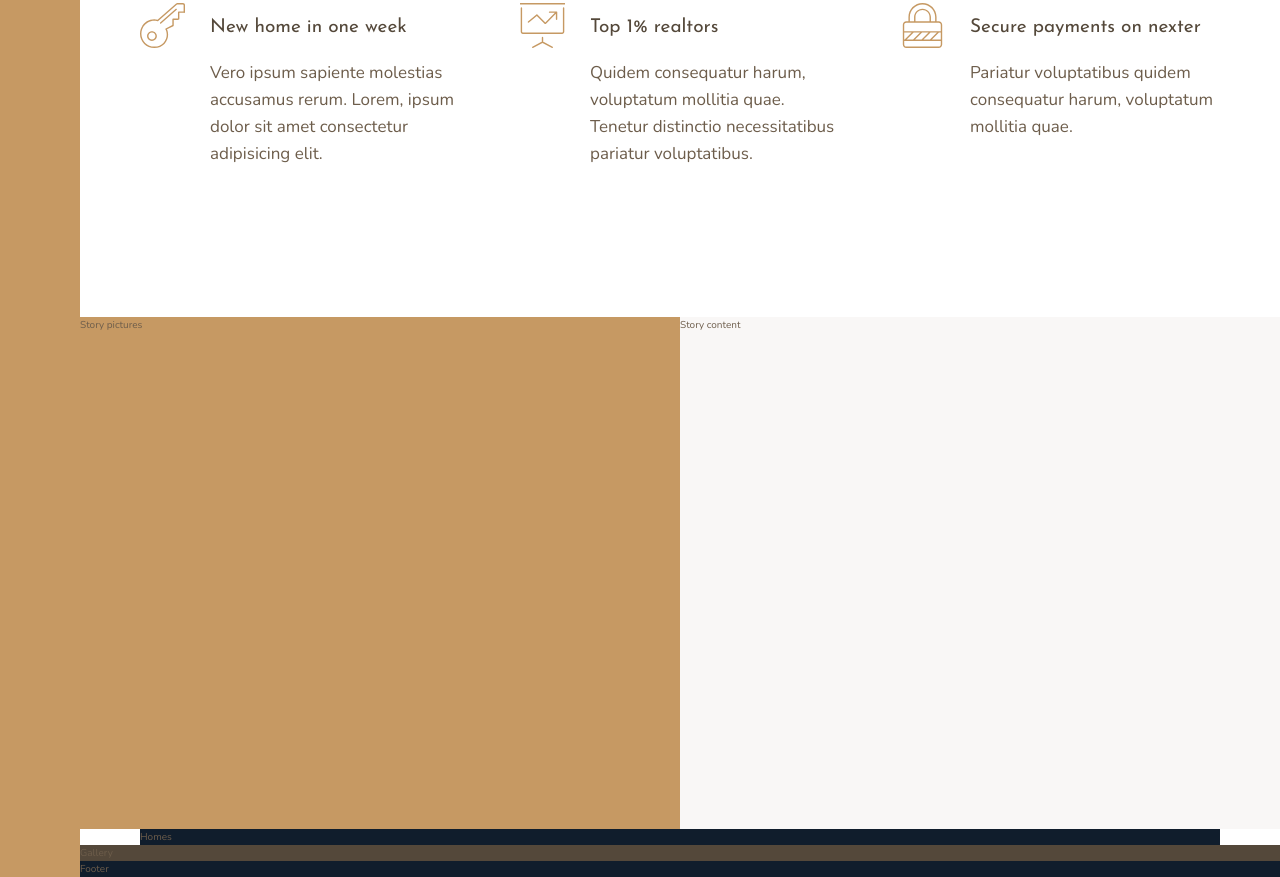
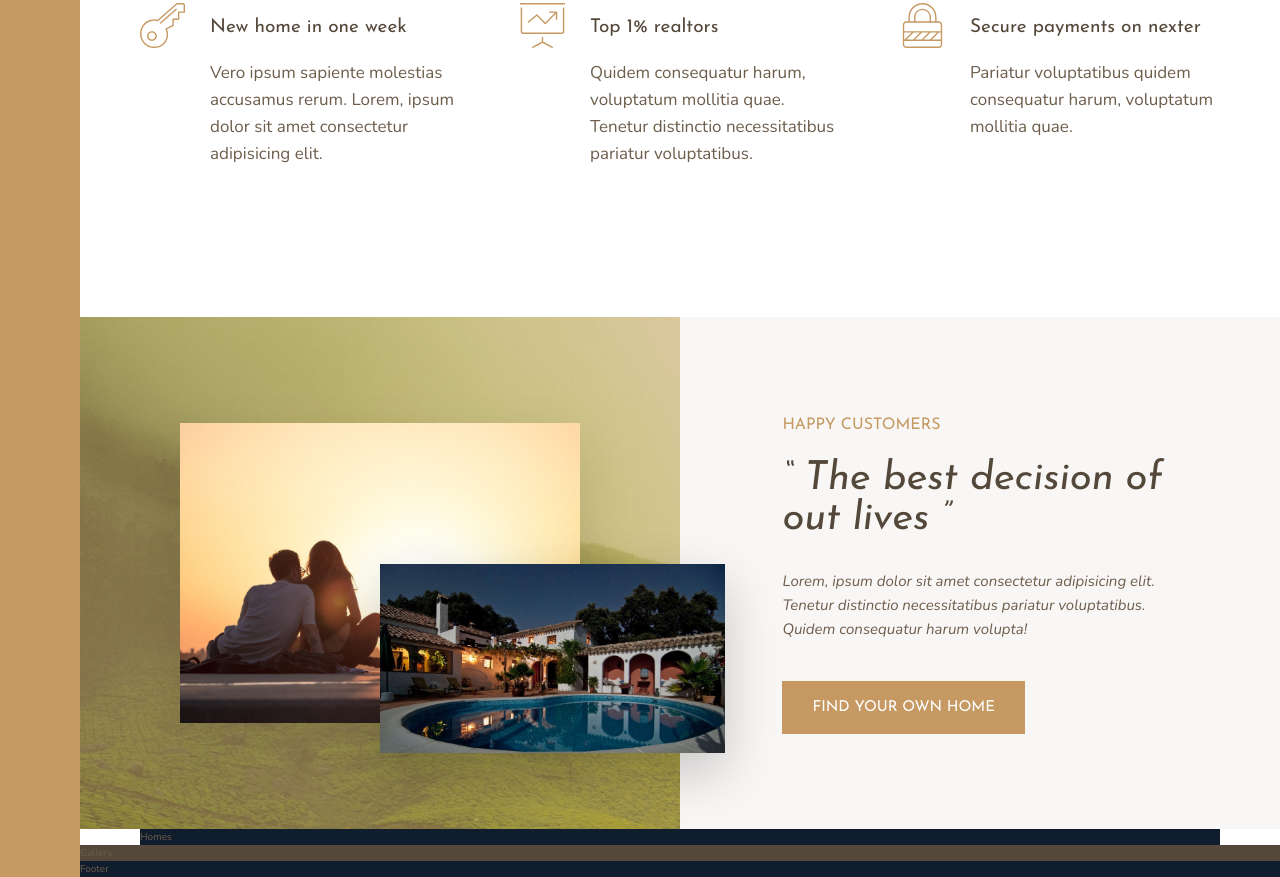
Before and after one commit to Trouble-Andrew/Nexter, a website: page index.html in a window 1280 px wide. Shown: the part 991-1868 px from the top of the page. Drawn offline with nearby package versions, Linux system fonts and the light colour scheme.

Commit message:
feat: add story section

```diff
--- a/index.html
+++ b/index.html
@@ -82,11 +82,17 @@
   </section>
 
   <div class="story__pictures">
-    Story pictures
+    <img src="img/story-1.jpeg" alt="Couple with new house" class="story__img story__img--1">
+    <img src="img/story-2.jpeg" alt="New house" class="story__img story__img--2">
   </div>
 
   <div class="story__content">
-    Story content
+    <h3 class="heading-3 mb-sm">Happy Customers</h3>
+    <h2 class="heading-2 heading-2--dark mb-md">&ldquo; The best decision of out lives &rdquo;</h2>
+    <p class="story__text">Lorem, ipsum dolor sit amet consectetur adipisicing elit. Tenetur distinctio necessitatibus
+      pariatur voluptatibus. Quidem consequatur harum volupta!</p>
+    <button class="btn">Find your own home</button>
+
   </div>
 
   <section class="homes">
--- a/sass/_story.scss
+++ b/sass/_story.scss
@@ -2,10 +2,52 @@
   &__pictures {
     background-color: $color-primary;
     grid-column: full-start / col-end 4;
+    background-image: linear-gradient(
+        rgba($color-primary, 0.5),
+        rgba($color-primary, 0.5)
+      ),
+      url(../img/back.jpg);
+    background-repeat: no-repeat;
+
+    display: grid;
+    grid-template-columns: repeat(6, 1fr);
+    grid-template-rows: repeat(6, 1fr);
+    align-items: center;
+  }
+
+  &__img {
+    width: 100%;
+    box-shadow: 0 2rem 5rem rgba(#000, 0.1);
+
+    &--1 {
+      grid-column: 2 / 6;
+      grid-row: 2 / 6;
+    }
+
+    &--2 {
+      width: 115%;
+      grid-row: 4 / 6;
+      grid-column: 4 / 7;
+      box-shadow: 0 2rem 5rem rgba(#000, 0.2);
+      z-index: 1;
+    }
   }
 
   &__content {
+    display: flex;
+    flex-direction: column;
+    justify-content: center;
+    align-items: flex-start;
+
     background-color: $color-grey-light-1;
     grid-column: col-start 5 / full-end;
+
+    padding: 6rem 8vw;
+  }
+
+  &__text {
+    font-size: 1.5rem;
+    font-style: italic;
+    margin-bottom: 4rem;
   }
 }
--- a/sass/_typography.scss
+++ b/sass/_typography.scss
@@ -9,10 +9,24 @@
 
 .heading-2 {
   @extend %heading;
+  font-size: 4rem;
+  line-height: 1;
+  font-style: italic;
+
+  &--light {
+    color: $color-grey-light-1;
+  }
+
+  &--dark {
+    color: $color-grey-dark-1;
+  }
 }
 
 .heading-3 {
   @extend %heading;
+  font-size: 1.6rem;
+  color: $color-primary;
+  text-transform: uppercase;
 }
 
 .heading-4 {
@@ -27,3 +41,36 @@
     color: $color-grey-dark-1;
   }
 }
+
+.btn {
+  background-color: $color-primary;
+  color: #fff;
+  border: none;
+  border-radius: 0;
+  font-family: $font-display;
+  font-size: 1.5rem;
+  text-transform: uppercase;
+  padding: 1.9rem 3rem;
+  transition: all 0.2s;
+  cursor: pointer;
+
+  &:hover {
+    background-color: $color-primary-dark;
+  }
+}
+
+.mb-sm {
+  margin-bottom: 2rem;
+}
+
+.mb-md {
+  margin-bottom: 3rem;
+}
+
+.mb-lg {
+  margin-bottom: 4rem;
+}
+
+.mb-xl {
+  margin-bottom: 8rem;
+}
```
Also changed, not shown: css/style.css, 1 other file.
